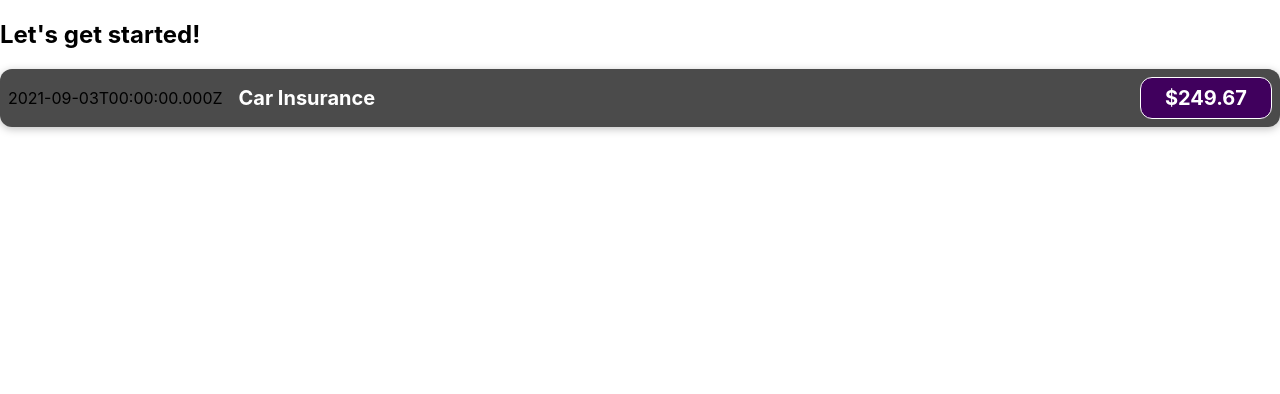
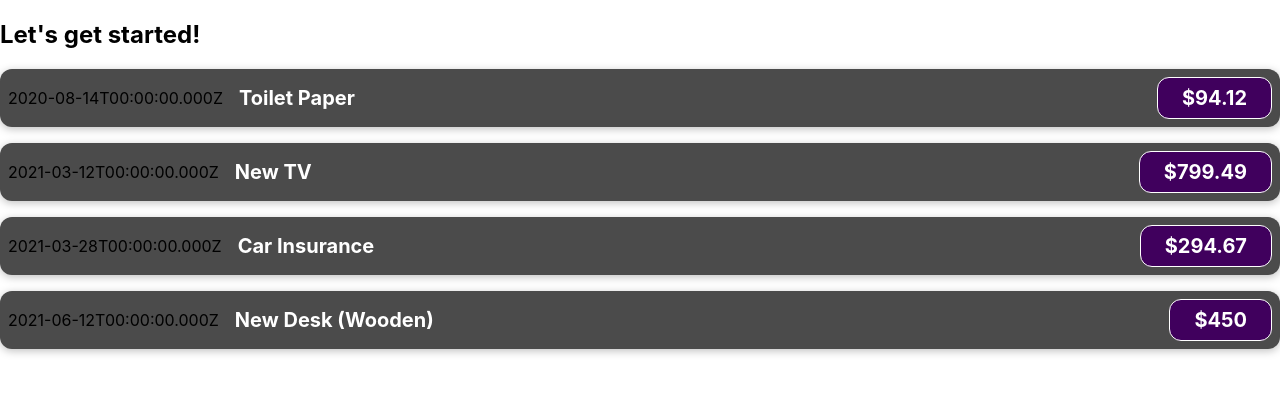
Before and after one commit to alex-avitia/react-practice-and-exercises, a React (Create React App) app: page / in a window 1280 px wide. Shown: the top 394 px of the page. Built offline with nearby package versions, Linux system fonts and the light colour scheme.

Commit message:
added props for dynamic data and reusability

```diff
--- a/src/App.js
+++ b/src/App.js
@@ -3,10 +3,51 @@ import './App.css';
 import ExpenseItem from "./components/ExpenseItem";
 
 function App() {
+    const expenses = [
+        {
+            id: 'e1',
+            title: 'Toilet Paper',
+            amount: 94.12,
+            date: new Date(2020, 7, 14),
+        },
+        { id: 'e2', title: 'New TV', amount: 799.49, date: new Date(2021, 2, 12) },
+        {
+            id: 'e3',
+            title: 'Car Insurance',
+            amount: 294.67,
+            date: new Date(2021, 2, 28),
+        },
+        {
+            id: 'e4',
+            title: 'New Desk (Wooden)',
+            amount: 450,
+            date: new Date(2021, 5, 12),
+        },
+    ];
+
   return (
       <div>
         <h2>Let's get started!</h2>
-          <ExpenseItem></ExpenseItem>
+          <ExpenseItem
+              title={expenses[0].title}
+              amount={expenses[0].amount}
+              date={expenses[0].date}
+          ></ExpenseItem>
+          <ExpenseItem
+              title={expenses[1].title}
+              amount={expenses[1].amount}
+              date={expenses[1].date}
+          ></ExpenseItem>
+          <ExpenseItem
+              title={expenses[2].title}
+              amount={expenses[2].amount}
+              date={expenses[2].date}
+          ></ExpenseItem>
+          <ExpenseItem
+              title={expenses[3].title}
+              amount={expenses[3].amount}
+              date={expenses[3].date}
+          ></ExpenseItem>
       </div>
 
   );
--- a/src/components/ExpenseItem.js
+++ b/src/components/ExpenseItem.js
@@ -1,16 +1,13 @@
 import './ExpenseItem.css';
 
-function ExpenseItem () {
-    const expenseDate = new Date (2021, 8, 3);
-    const expenseTitle = 'Car Insurance';
-    const expenseAmount = 249.67;
+function ExpenseItem (props) {
 
     return (
         <div className="expense-item">
-            <div>{expenseDate.toISOString()}</div>
+            <div>{props.date.toISOString()}</div>
             <div className="expense-item__description">
-                <h2>{expenseTitle}</h2>
-                <div className="expense-item__price">${expenseAmount}</div>
+                <h2>{props.title}</h2>
+                <div className="expense-item__price">${props.amount}</div>
             </div>
         </div>
     );
```
